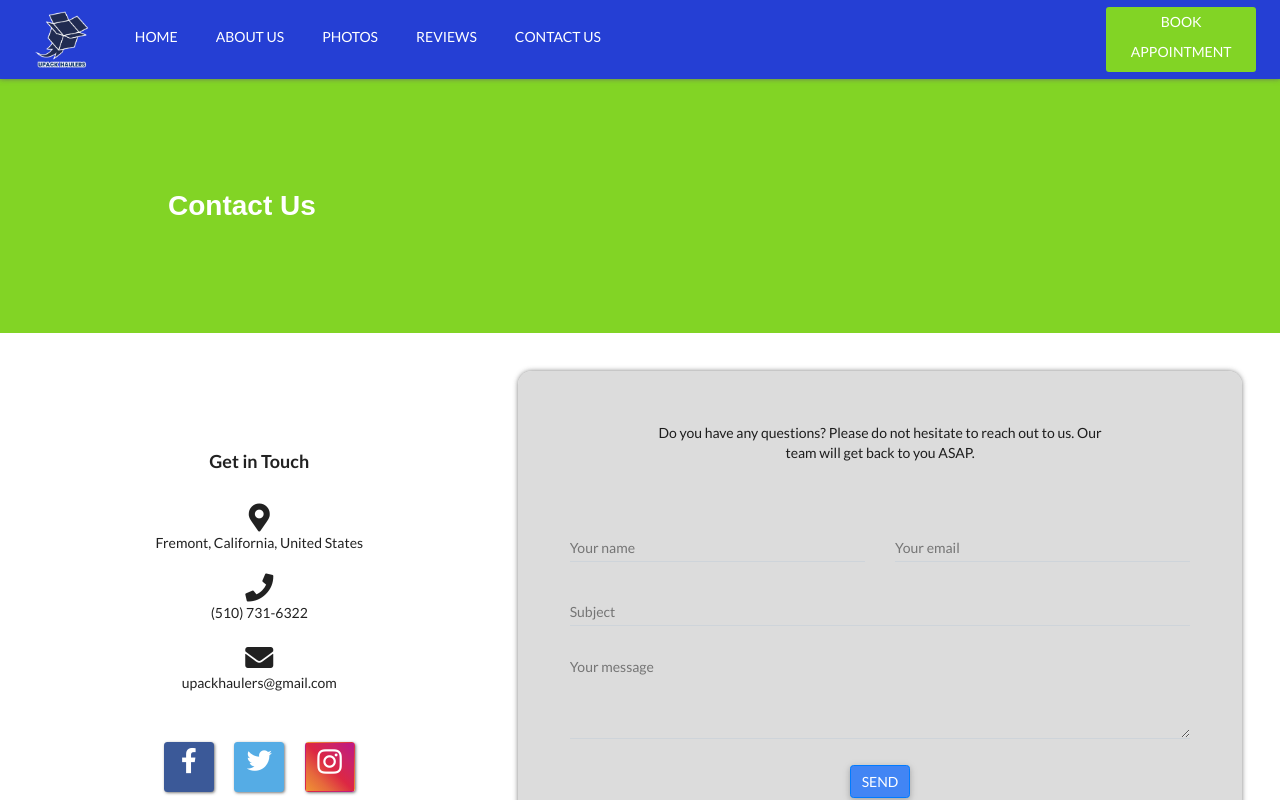
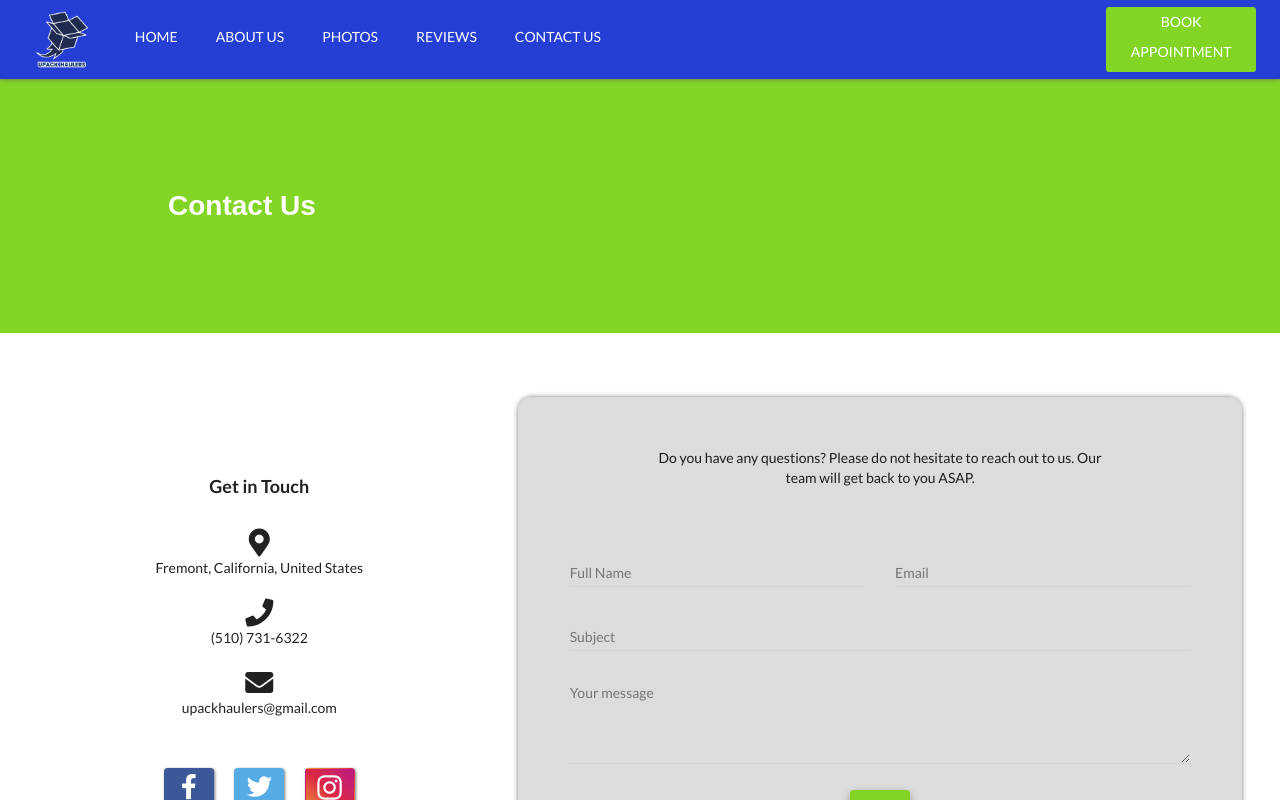
Before and after one commit to jihoshin28/R2M_Express_Site, a React (Create React App) app: page /#/contact in a window 1280 px wide. Shown: the top 800 px of the page. Built offline with nearby package versions, Linux system fonts and the light colour scheme; no server answers.

Commit message:
removed comments

```diff
--- a/src/App.css
+++ b/src/App.css
@@ -901,7 +901,7 @@
 
 .contact {
   display: flex;
-
+  margin-top: 2%;
 }
 
 .contact-info {
--- a/src/pages/Contact.js
+++ b/src/pages/Contact.js
@@ -50,18 +50,16 @@ export class Contact extends Component {
                                         <div class="col-md-6">
                                             <div class="md-form mb-0">
                                                 <input type="text" id="name" name="name" class="form-control"/>
-                                                <label for="name" class="">Your name</label>
+                                                <label for="name" class="">Full Name</label>
                                             </div>
                                         </div>
 
                                         <div class="col-md-6">
                                             <div class="md-form mb-0">
                                                 <input type="text" id="email" name="email" class="form-control"/>
-                                                <label for="email" class="">Your email</label>
+                                                <label for="email" class="">Email</label>
                                             </div>
                                         </div>
-
-
                                     </div>
 
                                     <div class="row">
@@ -74,20 +72,16 @@ export class Contact extends Component {
                                     </div>
 
                                     <div class="row">
-
-
                                         <div class="col-md-12">
-
                                             <div class="md-form">
                                                 <textarea type="text" id="message" name="message" rows="4" class="form-control md-textarea"></textarea>
                                                 <label for="message">Your message</label>
                                             </div>
-
                                         </div>
                                     </div>
                                     <div class="row">
                                         <div class = "col-md-12">
-                                            <a class="btn btn-primary" onclick="document.getElementById('contact-form').submit();">Send</a>
+                                            <a class="btn" style = {{backgroundColor: "rgb(130, 212, 37)"}}onclick="document.getElementById('contact-form').submit();">Send</a>
                                         </div>
                                         <div class="status"></div>
                                     </div>
```
Also changed, not shown: src/pages/About.js (+1 -42 lines).
